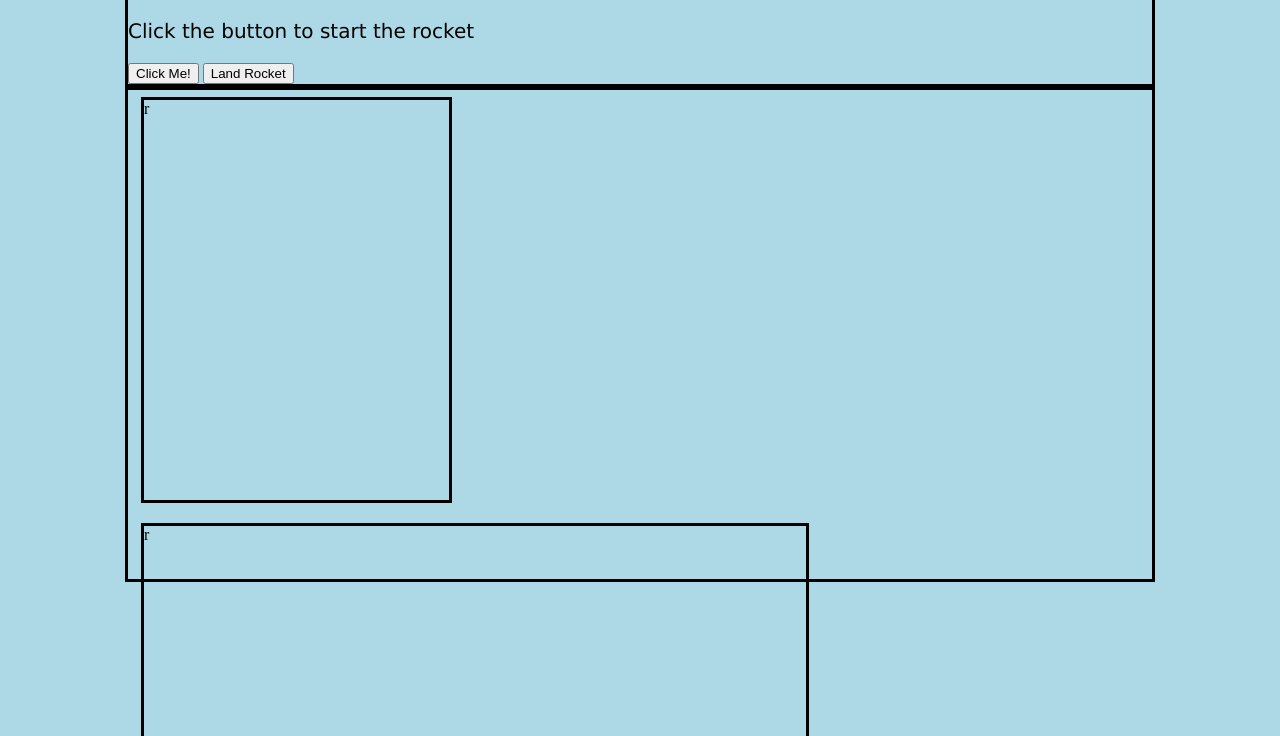
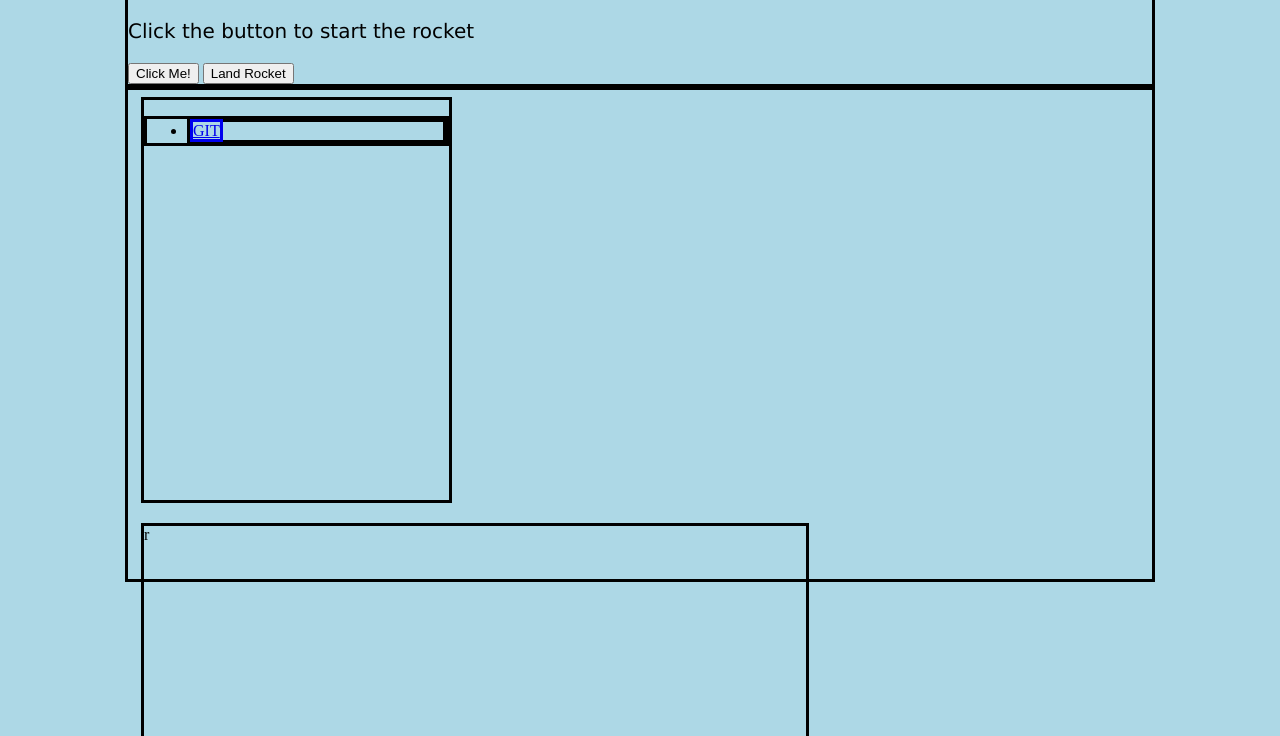
Before and after one commit to JavaManiac1/second-test-repo, a plain HTML site: page index.html in a window 1280 px wide. Shown: the part 64-800 px from the top of the page. Drawn offline with Linux system fonts and the light colour scheme.

```diff
--- a/index.html
+++ b/index.html
@@ -13,7 +13,11 @@
 <button onclick="landRocket()">Land Rocket</button>
 
 <div class = "container">
-	<div class = "navi">r</div>
+	<div class = "navi">
+        <ul>
+        	<li><a href="https://git-scm.com/book/pl/v1/Pierwsze-kroki">GIT </a></li>
+        </ul>
+	</div>
 	<div class = "rightcontent">r</div>
 </div>
 
```
